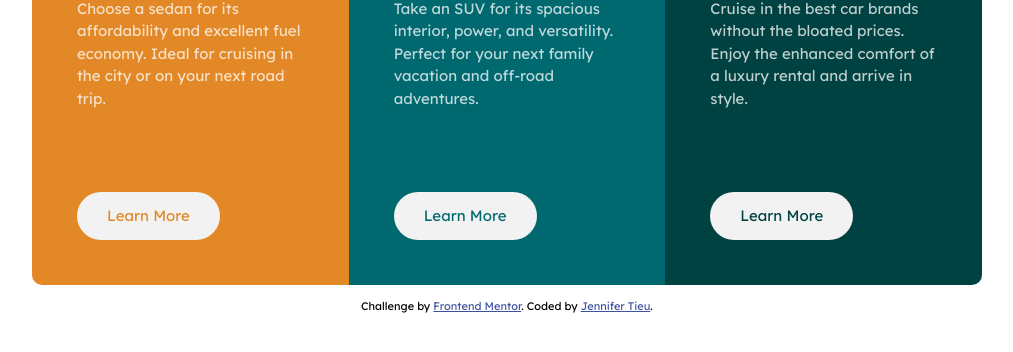
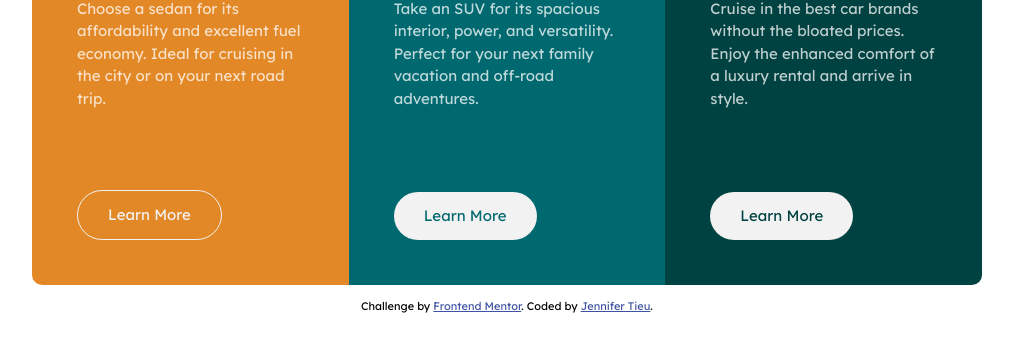
Before and after one commit to jennifertieu/fem-three-column-preview-card, a plain HTML site: page index.html in a window 1280 px wide. In both pictures the pointer is over the button 281 px from the left and 580 px from the top of the page. Shown: the part 364-716 px from the top of the page, without its empty margins (133-1146 px from the left). Drawn offline with Linux system fonts and the light colour scheme.

Commit message:
add hover

```diff
--- a/style.css
+++ b/style.css
@@ -62,6 +62,19 @@ body {
   background: var(--very-light-gray);
   padding: 1rem 2rem;
   border-radius: 30px;
+  cursor: pointer;
+  color: inherit;
+}
+
+.card-button:hover {
+  background: inherit;
+  border: 1px solid var(--very-light-gray);
+}
+
+.sedan .card-button:hover,
+.suv .card-button:hover,
+.luxury .card-button:hover {
+  color: var(--very-light-gray);
 }
 
 .sedan {
```
